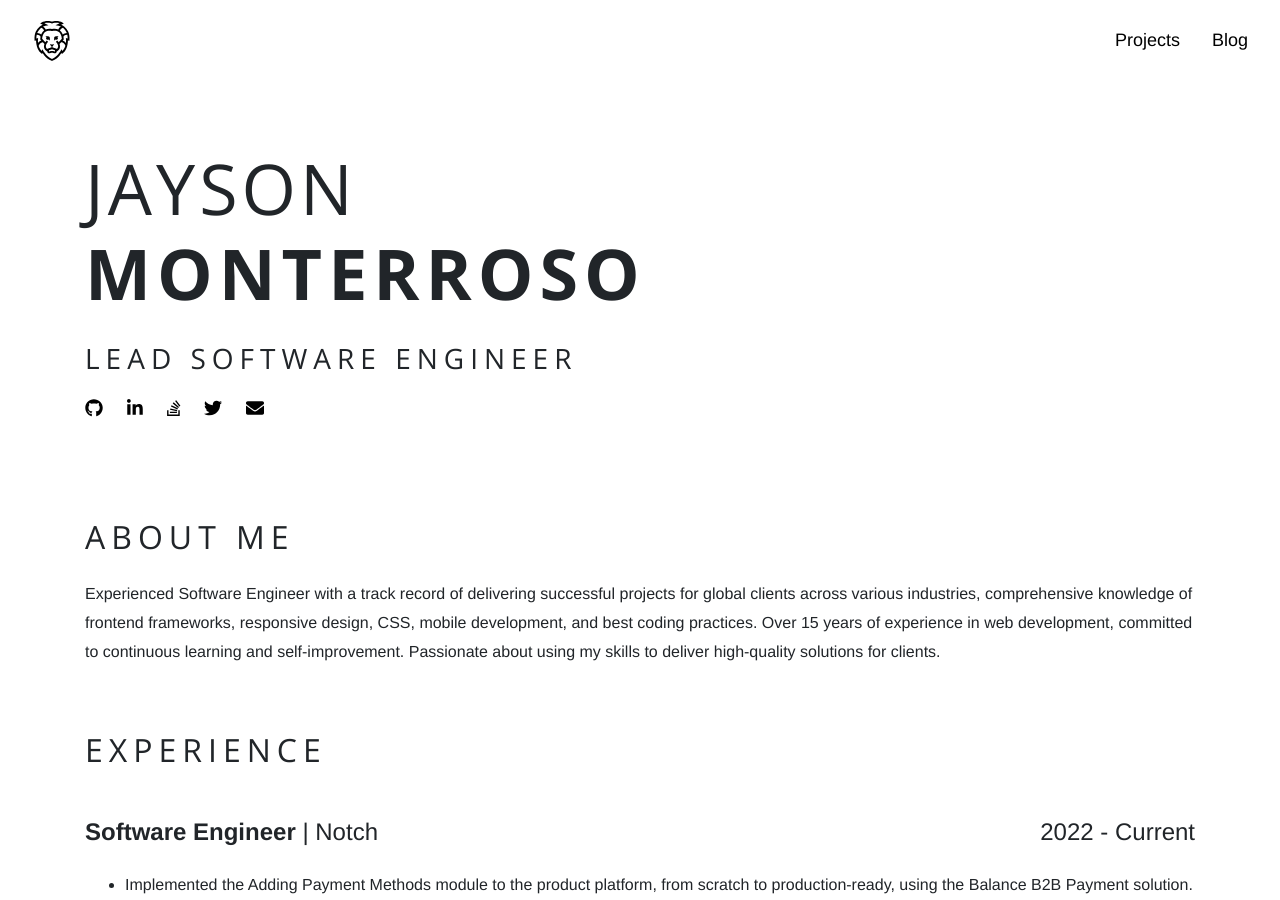
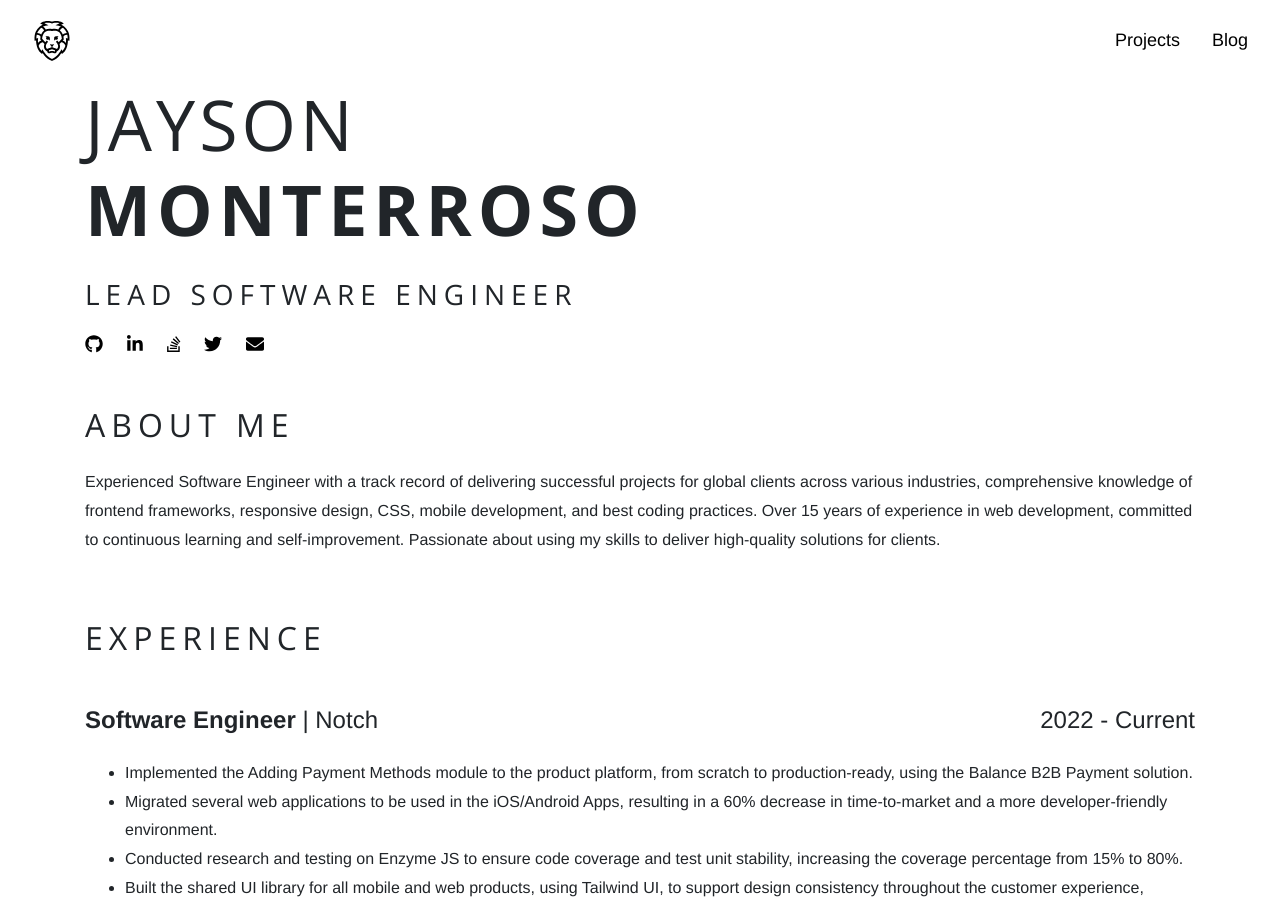
Before and after one commit to jmonterroso/jmonterroso.github.io, a Jekyll site: the page built from index.html, in a window 1280 px wide and 900 px high. Built offline with Jekyll 4.4.1, drawn with Linux system fonts in a browser that asks for light colours; nearby versions of some CDN libraries.

Commit message:
feat: design updates

```diff
--- a/index.html
+++ b/index.html
@@ -6,7 +6,7 @@ description: Lead Software Engineer / React / Typescript / Node / Unit Testing
 layout: core
 active: home
 ---
-<section class="jumbotron bg-white jumbotron-fluid  d-flex align-items-center parallax">
+<section class="bg-white  d-flex align-items-center parallax">
     <div class="container text-center">
         <div class="row">
             <div class="col-12 text-left">
```
